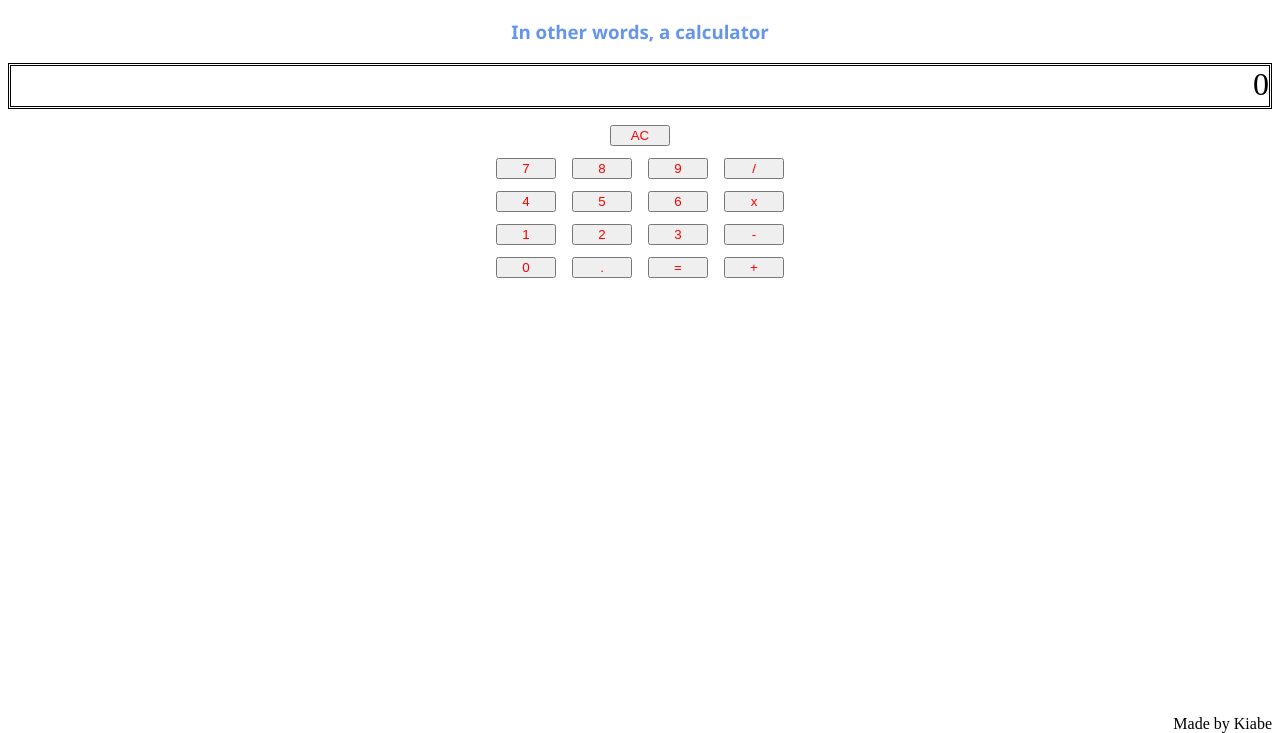
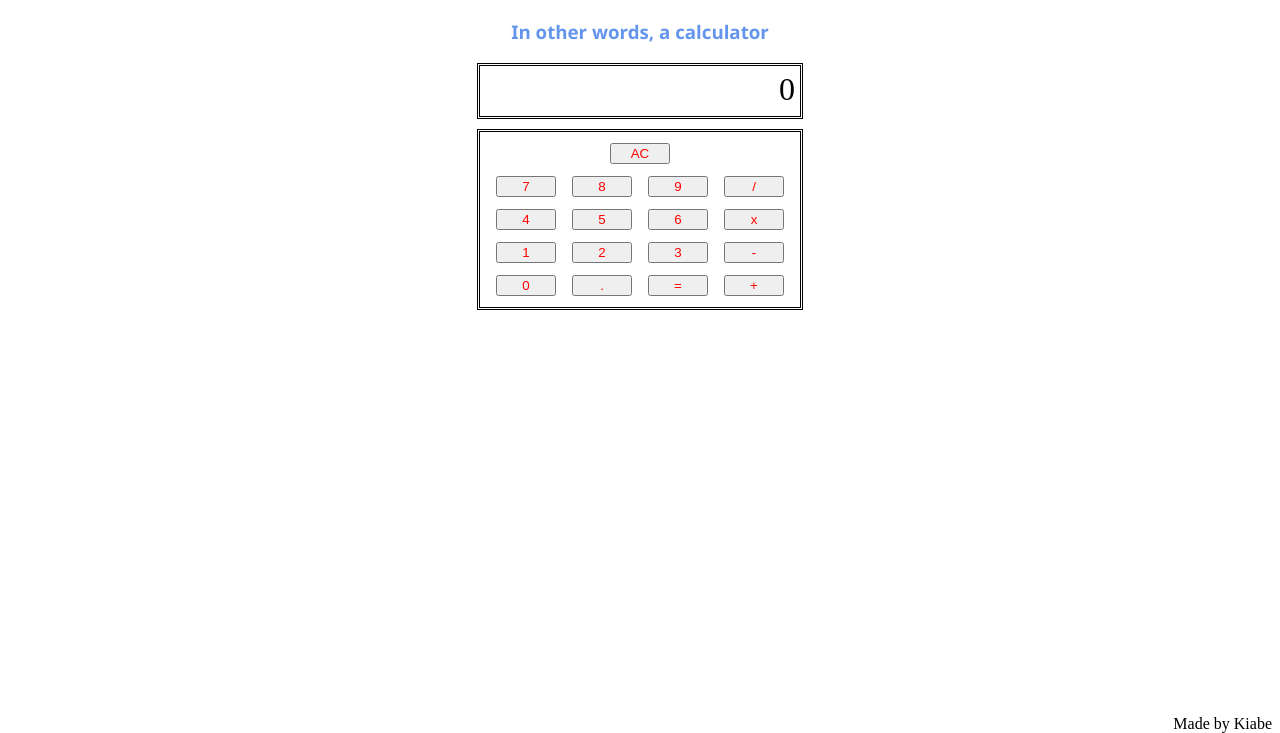
Before and after one commit to kiabe/Calculator, a plain HTML site: page index.html in a window 1280 px wide. Shown: the part 75-808 px from the top of the page. Drawn offline with Linux system fonts and the light colour scheme.

Commit message:
Style basic calculator

```diff
--- a/index.html
+++ b/index.html
@@ -12,7 +12,10 @@
             <h3>In other words, a calculator</h3>
         </header>
         <div id="container">
+            <div id="displayContainer">
                 <div id="display"></div>
+            </div>
+            <div id="calculatorBody">
                 <div id="body">
                     <div class="row">
                         <button type="button" id="allClear" data-action="clear">AC</button>
@@ -43,6 +46,7 @@
                     </div>
                 </div>
             </div>
+        </div>
         <footer id="footer">Made by Kiabe</footer>
     </body>
 </html>
--- a/style.css
+++ b/style.css
@@ -14,6 +14,11 @@ body {
     flex-direction: column;
 }
 
+#displayContainer {
+    display: flex;
+    justify-content: center;
+}
+
 #container {
     flex: 1;
 }
@@ -25,12 +30,22 @@ body {
     height: 40px;
     font-size: 2rem;
     margin-bottom: 10px;
+    padding: 5px;
+    width: 310px;
+}
+
+#calculatorBody {
+    display: flex;
+    justify-content: center;
 }
 
 #body {
     display: flex;
     flex-direction: column;
     align-items: center;
+    width: 310px;
+    padding: 5px;
+    border-style: double;
 }
 
 .number, .operator, #decimal, #equal, #allClear {
```
Lines whose indentation alone changed are shown as unchanged.
